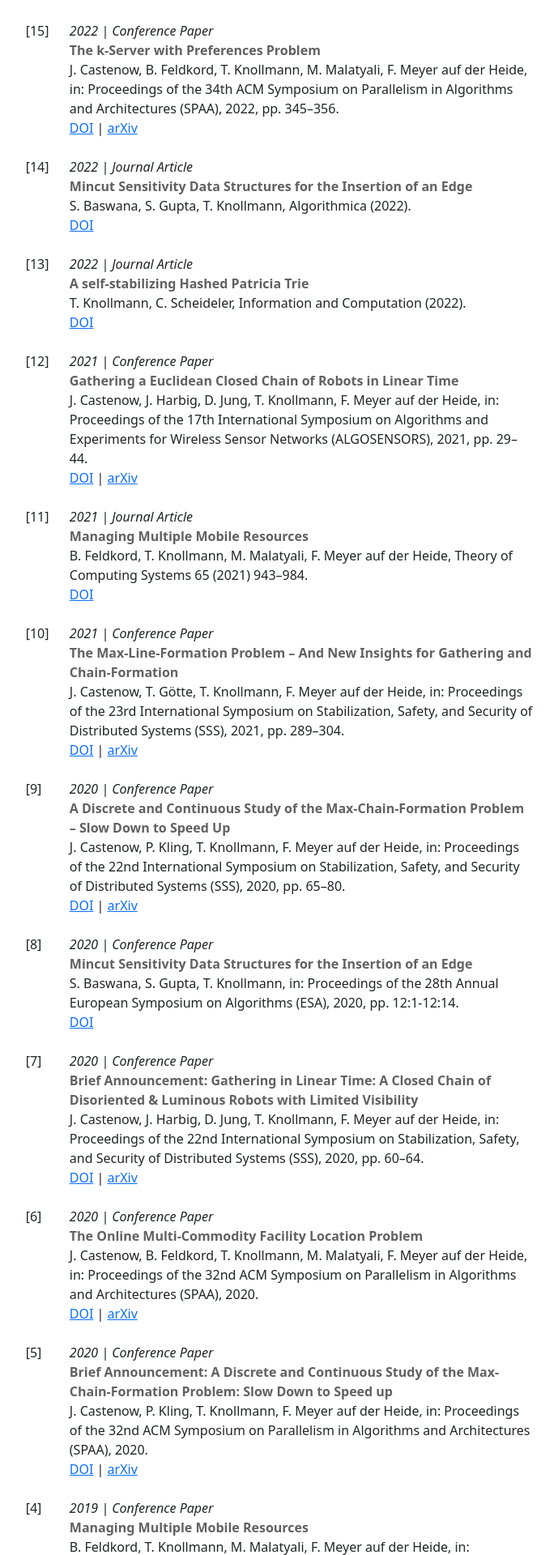
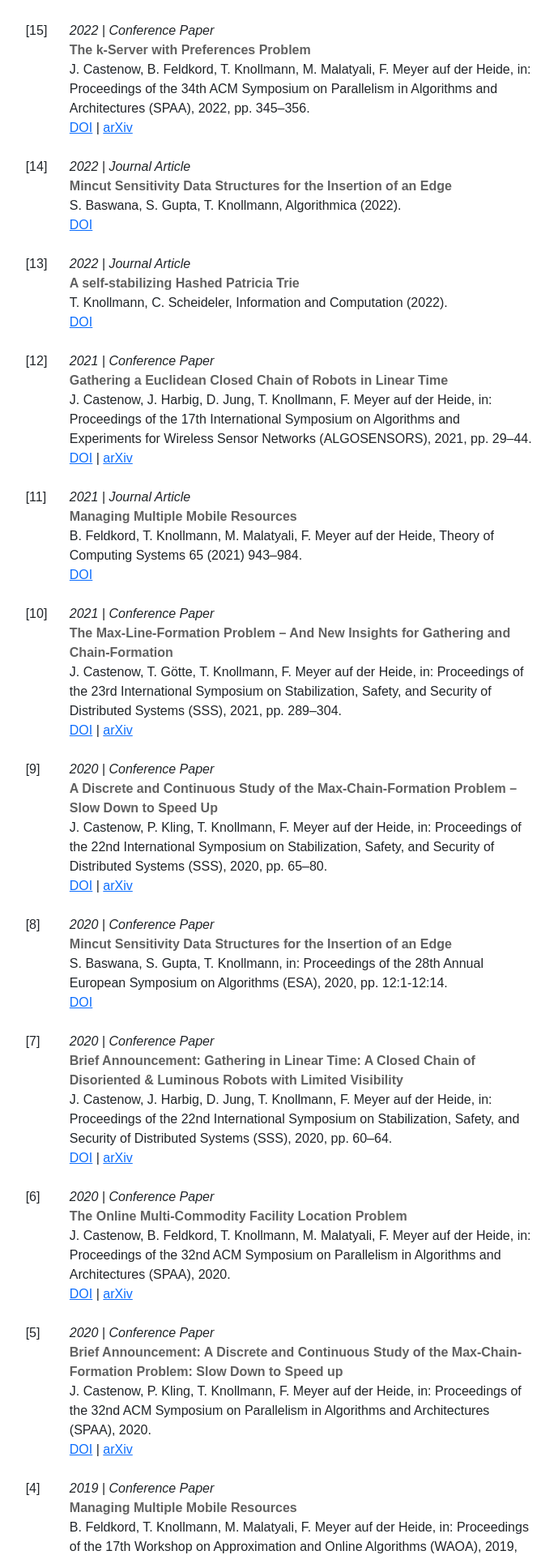
Before and after one commit to TillKnollmann/Homepage, a PHP site: page /de/index.html in a window 1280 px wide. Shown: the part 803-2723 px from the top of the page at 81% size, without its empty margins (489-1178 px from the left). Run offline with PHP 8.4, Linux system fonts and the light colour scheme; some libraries are stand-ins or nearby versions.

Commit message:
embed fira sans as font

```diff
--- a/de/index.html
+++ b/de/index.html
@@ -11,6 +11,7 @@
   <link href="https://cdn.jsdelivr.net/npm/bootstrap@5.0.2/dist/css/bootstrap.min.css" rel="stylesheet"
     integrity="sha384-EVSTQN3/azprG1Anm3QDgpJLIm9Nao0Yz1ztcQTwFspd3yD65VohhpuuCOmLASjC" crossorigin="anonymous" />
   <link rel="stylesheet" href="https://cdn.jsdelivr.net/npm/bootstrap-icons@1.10.3/font/bootstrap-icons.css" />
+  <link rel="stylesheet" href="https://code.cdn.mozilla.net/fonts/fira.css">
   <link rel="stylesheet" href="../styles/main.css" />
   <script src="https://cdn.jsdelivr.net/npm/bootstrap@5.0.2/dist/js/bootstrap.bundle.min.js"
     integrity="sha384-MrcW6ZMFYlzcLA8Nl+NtUVF0sA7MsXsP1UyJoMp4YLEuNSfAP+JcXn/tWtIaxVXM"
--- a/en/index.html
+++ b/en/index.html
@@ -11,6 +11,7 @@
   <link href="https://cdn.jsdelivr.net/npm/bootstrap@5.0.2/dist/css/bootstrap.min.css" rel="stylesheet"
     integrity="sha384-EVSTQN3/azprG1Anm3QDgpJLIm9Nao0Yz1ztcQTwFspd3yD65VohhpuuCOmLASjC" crossorigin="anonymous" />
   <link rel="stylesheet" href="https://cdn.jsdelivr.net/npm/bootstrap-icons@1.10.3/font/bootstrap-icons.css" />
+  <link rel="stylesheet" href="https://code.cdn.mozilla.net/fonts/fira.css">
   <link rel="stylesheet" href="../styles/main.css" />
   <script src="https://cdn.jsdelivr.net/npm/bootstrap@5.0.2/dist/js/bootstrap.bundle.min.js"
     integrity="sha384-MrcW6ZMFYlzcLA8Nl+NtUVF0sA7MsXsP1UyJoMp4YLEuNSfAP+JcXn/tWtIaxVXM"
--- a/generator/template.html
+++ b/generator/template.html
@@ -11,6 +11,7 @@
   <link href="https://cdn.jsdelivr.net/npm/bootstrap@5.0.2/dist/css/bootstrap.min.css" rel="stylesheet"
     integrity="sha384-EVSTQN3/azprG1Anm3QDgpJLIm9Nao0Yz1ztcQTwFspd3yD65VohhpuuCOmLASjC" crossorigin="anonymous" />
   <link rel="stylesheet" href="https://cdn.jsdelivr.net/npm/bootstrap-icons@1.10.3/font/bootstrap-icons.css" />
+  <link rel="stylesheet" href="https://code.cdn.mozilla.net/fonts/fira.css">
   <link rel="stylesheet" href="../styles/main.css" />
   <script src="https://cdn.jsdelivr.net/npm/bootstrap@5.0.2/dist/js/bootstrap.bundle.min.js"
     integrity="sha384-MrcW6ZMFYlzcLA8Nl+NtUVF0sA7MsXsP1UyJoMp4YLEuNSfAP+JcXn/tWtIaxVXM"
--- a/styles/main.css
+++ b/styles/main.css
@@ -1,3 +1,7 @@
+html * {
+    font-family: 'Fira Sans', sans-serif;
+}
+
 #sidebar {
     background: /* top, transparent black, faked with gradient */
     linear-gradient(
```
